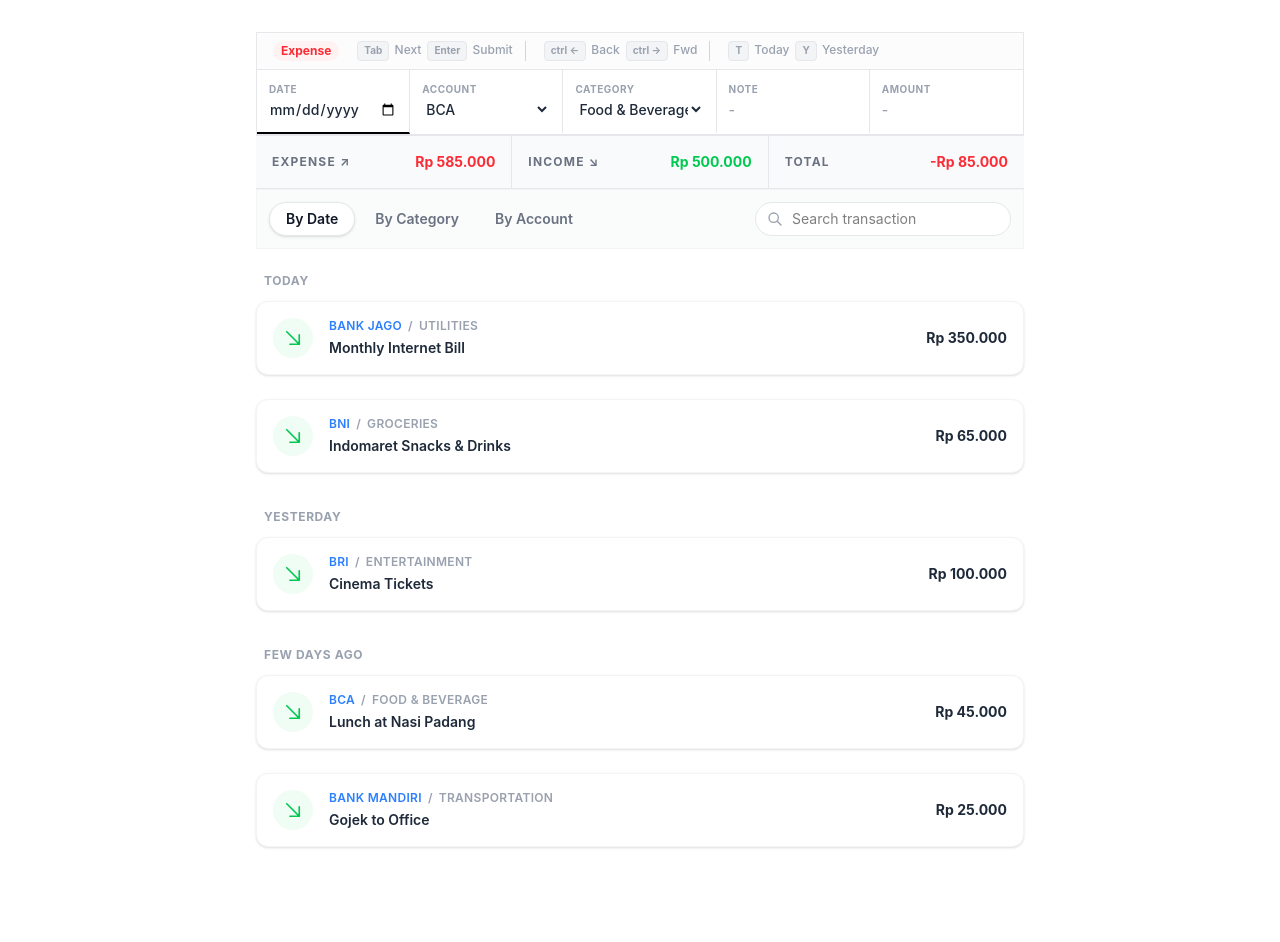
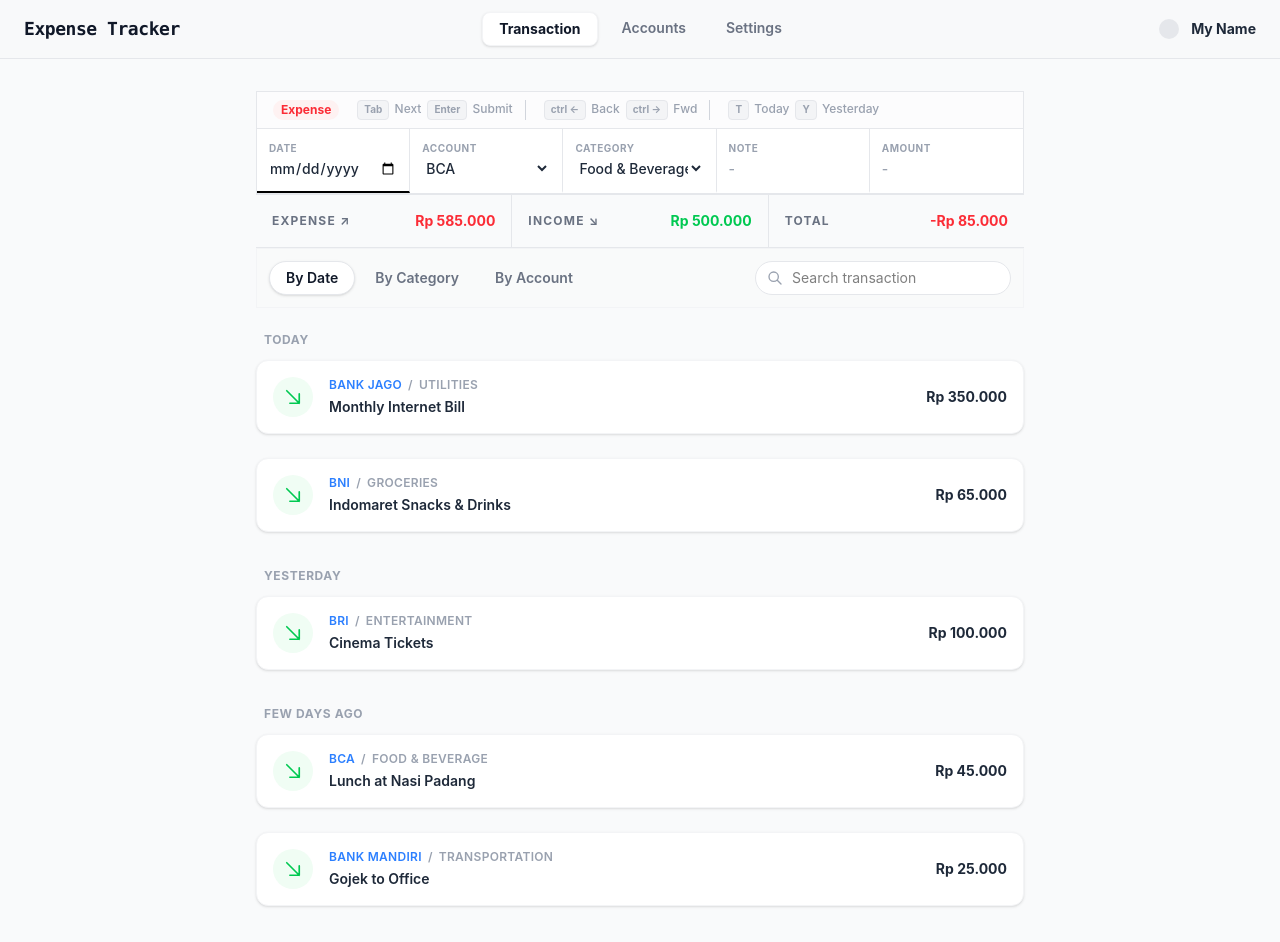
Before and after one commit to 19623248Git/Hangry_fe_internship_case_study, a React (Vite) app: page /transactions in a window 1280 px wide. Before the commit the page ends 883 px from the top, so only its background shows below. Built offline with nearby package versions, Linux system fonts and the light colour scheme.

Commit message:
feat: Navbar with routes

```diff
--- a/src/App.tsx
+++ b/src/App.tsx
@@ -1,32 +1,31 @@
-// Data Import
-import { parsedExpensesList } from "./data/parsed_expenses"
+// React Component Import
+import Navbar from './components/navbar';
 
-// Type Import
-import type { Expense } from "./data/types/expense";
-
-// React Component Import
-import ExpenseList from './components/expense_list';
-import BannerSummary from "./components/banner_summary";
-import InputExpense from "./components/input_expense";
+// React Pages Import
+import TransactionPage from "./pages/transaction";
+import MockAccounts from "./pages/mock_accounts";
+import MockSettings from "./pages/mock_settings";
 
 // React Library Import
-import { useState } from "react";
+import { BrowserRouter as Router, Routes, Route, Navigate } from "react-router-dom";
 
 
 function App() {
 
-        const [expenses, setExpenses] = useState<Expense[]>(parsedExpensesList);
-
-        // Add a handler that updates the state when called
-        const handleAddNewExpense = (newExp: Expense) => {
-                setExpenses([newExp,...expenses])
-        };
-
         return (
                 <>
-                        <InputExpense onAddExpense={handleAddNewExpense} />
-                        <BannerSummary expensesList={expenses}/>
-                        <ExpenseList expensesList={expenses}/>
+                        <Router>
+                                <div className="min-h-screen bg-gray-50 flex flex-col font-sans">
+                                        <Navbar />
+                                        <Routes>
+                                                <Route path="/transactions" element={<TransactionPage />} />
+                                                <Route path="/accounts" element={<MockAccounts />} />
+                                                <Route path="/settings" element={<MockSettings />} />
+                                                <Route path="*" element={<Navigate to="/transactions" replace />} />
+                                        </Routes>
+
+                                </div>
+                        </Router>
                 </>
         )
 }
--- /dev/null
+++ b/src/components/navbar.tsx
@@ -0,0 +1,43 @@
+import { NavLink } from 'react-router-dom';
+
+export default function Navbar() {
+
+        // helper func to style selected tab
+        const navLinkStyle = ({ isActive }: { isActive: boolean }) =>
+        `px-4 py-1.5 rounded-lg text-sm transition-all ${
+        isActive
+                ? 'bg-white text-gray-900 font-bold shadow-sm border border-gray-100'
+                : 'text-gray-500 font-semibold hover:bg-gray-200/50'
+        }`;
+
+        return (
+                <header className="flex items-center justify-between px-6 py-3 bg-[#f8f9fa] border-b border-gray-200 w-full">
+
+                <div className="flex items-center w-48">
+                        <h1 className="text-lg font-mono font-bold text-gray-900 tracking-tight">
+                                Expense Tracker
+                        </h1>
+                </div>
+
+                <nav className="flex space-x-2">
+                        <NavLink to="/transactions" className={navLinkStyle}>
+                                Transaction
+                        </NavLink>
+                        <NavLink to="/accounts" className={navLinkStyle}>
+                                Accounts
+                        </NavLink>
+                        <NavLink to="/settings" className={navLinkStyle}>
+                                Settings
+                        </NavLink>
+                </nav>
+
+                <div className="flex items-center justify-end w-48 gap-3">
+                        <div className="w-5 h-5 bg-gray-200 rounded-full"></div>
+                        <span className="text-sm font-bold text-gray-800">
+                                My Name
+                        </span>
+                </div>
+
+                </header>
+        );
+}
--- /dev/null
+++ b/src/pages/mock_accounts.tsx
@@ -0,0 +1,9 @@
+export default function MockAccounts() {
+        return (
+                <div className="flex-1 flex items-center justify-center text-gray-400">
+                        <h1 className="text-2xl font-bold tracking-widest uppercase">
+                                Account UI Mock
+                        </h1>
+                </div>
+        );
+}
--- /dev/null
+++ b/src/pages/mock_settings.tsx
@@ -0,0 +1,9 @@
+export default function MockSettings() {
+        return (
+                <div className="flex-1 flex items-center justify-center text-gray-400">
+                        <h1 className="text-2xl font-bold tracking-widest uppercase">
+                                Settings UI Mock
+                        </h1>
+                </div>
+        );
+}
--- /dev/null
+++ b/src/pages/transaction.tsx
@@ -0,0 +1,23 @@
+import { useState } from "react";
+import { parsedExpensesList } from "../data/parsed_expenses";
+import type { Expense } from "../data/types/expense";
+
+import ExpenseList from '../components/expense_list';
+import BannerSummary from "../components/banner_summary";
+import InputExpense from '../components/input_expense';
+
+export default function TransactionPage() {
+        const [expenses, setExpenses] = useState<Expense[]>(parsedExpensesList);
+
+        const handleAddNewExpense = (newExp: Expense) => {
+                setExpenses([newExp, ...expenses]);
+        };
+
+        return (
+                <div className="flex-1 flex flex-col">
+                        <InputExpense onAddExpense={handleAddNewExpense} />
+                        <BannerSummary expensesList={expenses} />
+                        <ExpenseList expensesList={expenses} />
+                </div>
+        );
+}
```
